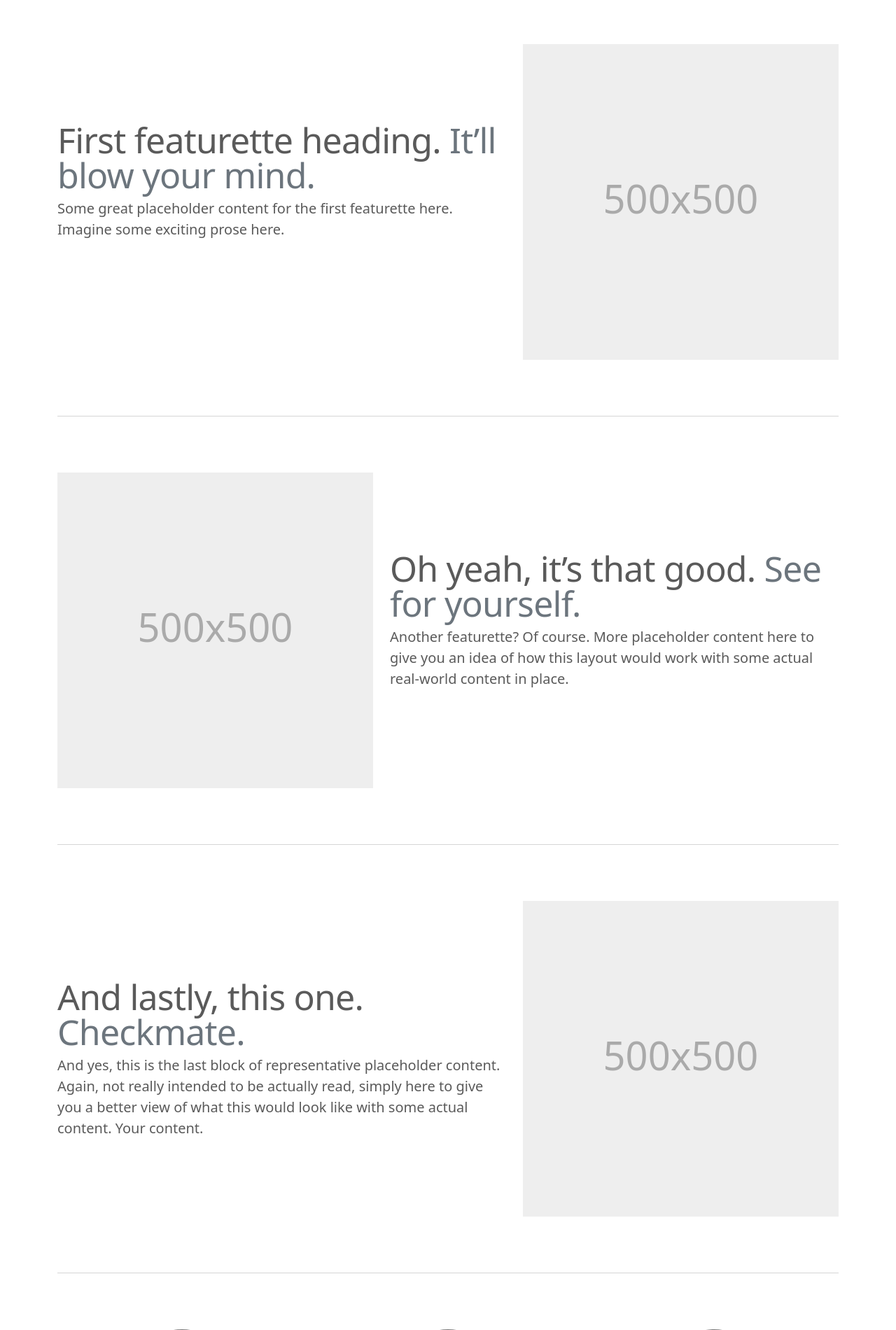
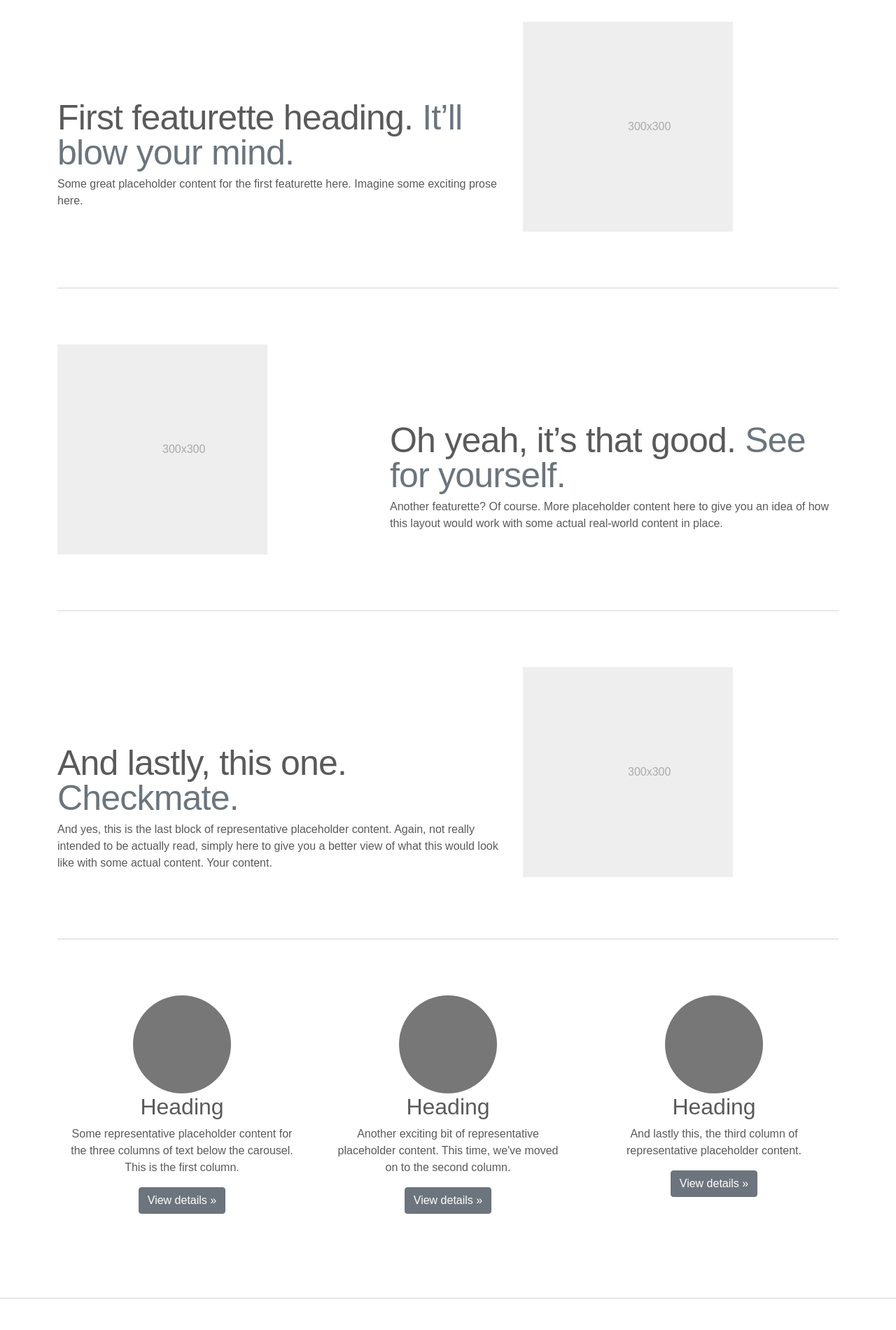
Before and after one commit to Afrizan24/Layanan-RPL, a PHP site: page / in a window 1280 px wide. Shown: the part 849-2749 px from the top of the page at 70% size. Run offline with PHP 8.4, Linux system fonts and the light colour scheme.

Commit message:
hasemelh

```diff
--- a/hasemeleh.css
+++ b/hasemeleh.css
@@ -3,8 +3,7 @@
 /* Padding below the footer and lighter body text */
 
 body {
-    padding-top: 3rem;
-    padding-bottom: 3rem;
+
     color: #5a5a5a;
   }
 
@@ -12,26 +11,18 @@ body {
   /* CUSTOMIZE THE CAROUSEL
   -------------------------------------------------- */
 
-  /* Carousel base class */
-  .carousel {
-    margin-bottom: 4rem;
-  }
   /* Since positioning the image, we need to help out the caption */
   .carousel-caption {
-    bottom: 3rem;
     z-index: 10;
   }
 
-  /* Declare heights because of positioning of img element */
-  .carousel-item {
-    height: 32rem;
-  }
+
   .carousel-item > img {
     position: absolute;
     top: 0;
     left: 0;
     min-width: 100%;
-    height: 32rem;
+    height: 100vh;
   }
 
 
--- a/index.php
+++ b/index.php
@@ -4,28 +4,67 @@
     <meta charset="utf-8">
     <meta name="viewport" content="width=device-width, initial-scale=1">
     <meta name="description" content="">
-    <meta name="author" content="Mark Otto, Jacob Thornton, and Bootstrap contributors">
-    <meta name="generator" content="Hugo 0.84.0">
+    <meta name="author" content="Bootstrap contributors">
     <title>Carousel Template · Bootstrap v5.0</title>
     <link rel="canonical" href="https://getbootstrap.com/docs/5.0/examples/carousel/">
-
-
 
     <!-- Bootstrap core CSS -->
     <link href="css/bootstrap.min.css" rel="stylesheet">
 
     <style>
-      .bd-placeholder-img {
-        font-size: 1.125rem;
-        text-anchor: middle;
-        -webkit-user-select: none;
-        -moz-user-select: none;
-        user-select: none;
+    body {
+        margin: 0; /* Remove default margin */
+        font-family: Arial, sans-serif;
     }
 
-      @media (min-width: 768px) {
-        .bd-placeholder-img-lg {
-          font-size: 3.5rem;
+    /* Floating navbar styling */
+    .navbar {
+        background-color: rgba(0, 0, 0, 0.7); /* Semi-transparent background */
+        box-shadow: none; /* Remove shadow */
+        position: fixed; /* Fixed positioning */
+        top: 0; /* Align to top */
+        left: 0; /* Align to left */
+        width: 100%; /* Full width */
+        z-index: 10; /* Keep above other elements */
+    }
+
+    /* Ensure carousel covers full height */
+    #myCarousel {
+        height: 100vh; /* Full height of the viewport */
+        margin-bottom: 80px;
+    }
+
+    .carousel-item {
+        height: 100vh; /* Full height of the carousel item */
+    }
+
+    .carousel-item img {
+        object-fit: cover; /* Cover the area */
+        height: 100%; /* Full height of the carousel item */
+        width: 100%; /* Full width */
+    }
+
+    /* Featurette styling */
+    .featurette-heading {
+        font-size: 1.5rem;
+    }
+
+    .lead {
+        font-size: 1rem;
+    }
+
+    /* Footer styling */
+    footer {
+        background-color: #f8f9fa;
+        padding: 1rem 0;
+    }
+
+    @media (max-width: 768px) {
+        .featurette-heading {
+            font-size: 1.3rem;
+        }
+        .lead {
+            font-size: 0.9rem;
         }
     }
 </style>
@@ -35,9 +74,8 @@
     <link href="hasemeleh.css" rel="stylesheet">
 </head>
 <body>
-
 <header>
-  <nav class="navbar navbar-expand-md navbar-dark fixed-top bg-dark">
+    <nav class="navbar navbar-expand-md navbar-dark">
         <div class="container-fluid">
             <a class="navbar-brand" href="#">Carousel</a>
             <button class="navbar-toggler" type="button" data-bs-toggle="collapse" data-bs-target="#navbarCollapse" aria-controls="navbarCollapse" aria-expanded="false" aria-label="Toggle navigation">
@@ -65,18 +103,16 @@
 </header>
 
 <main>
-
-<div id="myCarousel" class="carousel slide" data-bs-ride="carousel" style="height: 100vh;">
-
+    <div id="myCarousel" class="carousel slide" data-bs-ride="carousel">
         <div class="carousel-indicators">
             <button type="button" data-bs-target="#myCarousel" data-bs-slide-to="0" class="active" aria-current="true" aria-label="Slide 1"></button>
             <button type="button" data-bs-target="#myCarousel" data-bs-slide-to="1" aria-label="Slide 2"></button>
             <button type="button" data-bs-target="#myCarousel" data-bs-slide-to="2" aria-label="Slide 3"></button>
         </div>
 
-    <div class="carousel-inner" style="height: 100%;">
+        <div class="carousel-inner">
             <div class="carousel-item active">
-        <img class="d-block w-100" src="img/WIN_20240622_12_17_35_Pro.jpg" alt="First slide" style="object-fit: cover; height: 100vh;">
+                <img src="img/WIN_20240622_12_17_35_Pro.jpg" alt="First slide">
                 <div class="container">
                     <div class="carousel-caption text-start">
                         <h1>Example headline.</h1>
@@ -87,7 +123,7 @@
             </div>
 
             <div class="carousel-item">
-        <img class="d-block w-100" src="img/image2.jpg" alt="Second slide" style="object-fit: cover; height: 100vh;">
+                <img src="img/image2.jpg" alt="Second slide">
                 <div class="container">
                     <div class="carousel-caption text-start">
                         <h1>Another example headline.</h1>
@@ -98,7 +134,7 @@
             </div>
 
             <div class="carousel-item">
-        <img class="d-block w-100" src="img/image3.jpg" alt="Third slide" style="object-fit: cover; height: 100vh;">
+                <img src="img/image3.jpg" alt="Third slide">
                 <div class="container">
                     <div class="carousel-caption text-end">
                         <h1>One more for good measure.</h1>
@@ -119,37 +155,18 @@
         </button>
     </div>
 
-<style>
-.carousel-item img {
-    object-fit: cover; /* Ensures the image covers the entire area */
-    height: 100vh; /* Full height of the viewport */
-    width: 100%; /* Full width of the carousel */
-}
-</style>
-
-<style>
-.carousel-item img {
-    object-fit: cover; /* Ensures images cover the entire area */
-    height: 100vh; /* Ensures images take full height */
-}
-</style>
-
-
-
-  <!-- Marketing messaging and featurettes
-  ================================================== -->
-  <!-- Wrap the rest of the page in another container to center all the content. -->
-
     <div class="container marketing">
-    <!-- START THE FEATURETTES -->
         <div class="row featurette">
             <div class="col-md-7">
                 <h2 class="featurette-heading">First featurette heading. <span class="text-muted">It’ll blow your mind.</span></h2>
                 <p class="lead">Some great placeholder content for the first featurette here. Imagine some exciting prose here.</p>
             </div>
             <div class="col-md-5">
-        <svg class="bd-placeholder-img bd-placeholder-img-lg featurette-image img-fluid mx-auto" width="500" height="500" xmlns="http://www.w3.org/2000/svg" role="img" aria-label="Placeholder: 500x500" preserveAspectRatio="xMidYMid slice" focusable="false"><title>Placeholder</title><rect width="100%" height="100%" fill="#eee"/><text x="50%" y="50%" fill="#aaa" dy=".3em">500x500</text></svg>
-
+                <svg class="bd-placeholder-img bd-placeholder-img-lg featurette-image img-fluid mx-auto" width="300" height="300" xmlns="http://www.w3.org/2000/svg" role="img" aria-label="Placeholder: 300x300" preserveAspectRatio="xMidYMid slice" focusable="false">
+                    <title>Placeholder</title>
+                    <rect width="100%" height="100%" fill="#eee"/>
+                    <text x="50%" y="50%" fill="#aaa" dy=".3em">300x300</text>
+                </svg>
             </div>
         </div>
 
@@ -161,8 +178,11 @@
                 <p class="lead">Another featurette? Of course. More placeholder content here to give you an idea of how this layout would work with some actual real-world content in place.</p>
             </div>
             <div class="col-md-5 order-md-1">
-        <svg class="bd-placeholder-img bd-placeholder-img-lg featurette-image img-fluid mx-auto" width="500" height="500" xmlns="http://www.w3.org/2000/svg" role="img" aria-label="Placeholder: 500x500" preserveAspectRatio="xMidYMid slice" focusable="false"><title>Placeholder</title><rect width="100%" height="100%" fill="#eee"/><text x="50%" y="50%" fill="#aaa" dy=".3em">500x500</text></svg>
-
+                <svg class="bd-placeholder-img bd-placeholder-img-lg featurette-image img-fluid mx-auto" width="300" height="300" xmlns="http://www.w3.org/2000/svg" role="img" aria-label="Placeholder: 300x300" preserveAspectRatio="xMidYMid slice" focusable="false">
+                    <title>Placeholder</title>
+                    <rect width="100%" height="100%" fill="#eee"/>
+                    <text x="50%" y="50%" fill="#aaa" dy=".3em">300x300</text>
+                </svg>
             </div>
         </div>
 
@@ -174,41 +194,51 @@
                 <p class="lead">And yes, this is the last block of representative placeholder content. Again, not really intended to be actually read, simply here to give you a better view of what this would look like with some actual content. Your content.</p>
             </div>
             <div class="col-md-5">
-        <svg class="bd-placeholder-img bd-placeholder-img-lg featurette-image img-fluid mx-auto" width="500" height="500" xmlns="http://www.w3.org/2000/svg" role="img" aria-label="Placeholder: 500x500" preserveAspectRatio="xMidYMid slice" focusable="false"><title>Placeholder</title><rect width="100%" height="100%" fill="#eee"/><text x="50%" y="50%" fill="#aaa" dy=".3em">500x500</text></svg>
-
+                <svg class="bd-placeholder-img bd-placeholder-img-lg featurette-image img-fluid mx-auto" width="300" height="300" xmlns="http://www.w3.org/2000/svg" role="img" aria-label="Placeholder: 300x300" preserveAspectRatio="xMidYMid slice" focusable="false">
+                    <title>Placeholder</title>
+                    <rect width="100%" height="100%" fill="#eee"/>
+                    <text x="50%" y="50%" fill="#aaa" dy=".3em">300x300</text>
+                </svg>
             </div>
         </div>
 
         <hr class="featurette-divider">
 
-    <!-- /END THE FEATURETTES -->
-
         <!-- Three columns of text below the carousel -->
         <div class="row">
             <div class="col-lg-4">
-        <svg class="bd-placeholder-img rounded-circle" width="140" height="140" xmlns="http://www.w3.org/2000/svg" role="img" aria-label="Placeholder: 140x140" preserveAspectRatio="xMidYMid slice" focusable="false"><title>Placeholder</title><rect width="100%" height="100%" fill="#777"/><text x="50%" y="50%" fill="#777" dy=".3em">140x140</text></svg>
-
+                <svg class="bd-placeholder-img rounded-circle" width="140" height="140" xmlns="http://www.w3.org/2000/svg" role="img" aria-label="Placeholder: 140x140" preserveAspectRatio="xMidYMid slice" focusable="false">
+                    <title>Placeholder</title>
+                    <rect width="100%" height="100%" fill="#777"/>
+                    <text x="50%" y="50%" fill="#777" dy=".3em">140x140</text>
+                </svg>
                 <h2>Heading</h2>
                 <p>Some representative placeholder content for the three columns of text below the carousel. This is the first column.</p>
                 <p><a class="btn btn-secondary" href="#">View details &raquo;</a></p>
-      </div><!-- /.col-lg-4 -->
+            </div>
             <div class="col-lg-4">
-        <svg class="bd-placeholder-img rounded-circle" width="140" height="140" xmlns="http://www.w3.org/2000/svg" role="img" aria-label="Placeholder: 140x140" preserveAspectRatio="xMidYMid slice" focusable="false"><title>Placeholder</title><rect width="100%" height="100%" fill="#777"/><text x="50%" y="50%" fill="#777" dy=".3em">140x140</text></svg>
-
+                <svg class="bd-placeholder-img rounded-circle" width="140" height="140" xmlns="http://www.w3.org/2000/svg" role="img" aria-label="Placeholder: 140x140" preserveAspectRatio="xMidYMid slice" focusable="false">
+                    <title>Placeholder</title>
+                    <rect width="100%" height="100%" fill="#777"/>
+                    <text x="50%" y="50%" fill="#777" dy=".3em">140x140</text>
+                </svg>
                 <h2>Heading</h2>
                 <p>Another exciting bit of representative placeholder content. This time, we've moved on to the second column.</p>
                 <p><a class="btn btn-secondary" href="#">View details &raquo;</a></p>
-      </div><!-- /.col-lg-4 -->
+            </div>
             <div class="col-lg-4">
-        <svg class="bd-placeholder-img rounded-circle" width="140" height="140" xmlns="http://www.w3.org/2000/svg" role="img" aria-label="Placeholder: 140x140" preserveAspectRatio="xMidYMid slice" focusable="false"><title>Placeholder</title><rect width="100%" height="100%" fill="#777"/><text x="50%" y="50%" fill="#777" dy=".3em">140x140</text></svg>
-
+                <svg class="bd-placeholder-img rounded-circle" width="140" height="140" xmlns="http://www.w3.org/2000/svg" role="img" aria-label="Placeholder: 140x140" preserveAspectRatio="xMidYMid slice" focusable="false">
+                    <title>Placeholder</title>
+                    <rect width="100%" height="100%" fill="#777"/>
+                    <text x="50%" y="50%" fill="#777" dy=".3em">140x140</text>
+                </svg>
                 <h2>Heading</h2>
                 <p>And lastly this, the third column of representative placeholder content.</p>
                 <p><a class="btn btn-secondary" href="#">View details &raquo;</a></p>
-      </div><!-- /.col-lg-4 -->
-    </div><!-- /.row -->
+            </div>
+        </div>
+    </div>
 
-  </div><!-- /.container -->
     <hr class="featurette-divider">
 
     <!-- FOOTER -->
@@ -218,9 +248,6 @@
     </footer>
 </main>
 
-
 <script src="js/bootstrap.bundle.min.js"></script>
-
-
 </body>
 </html>
```
Lines whose indentation alone changed are shown as unchanged.
